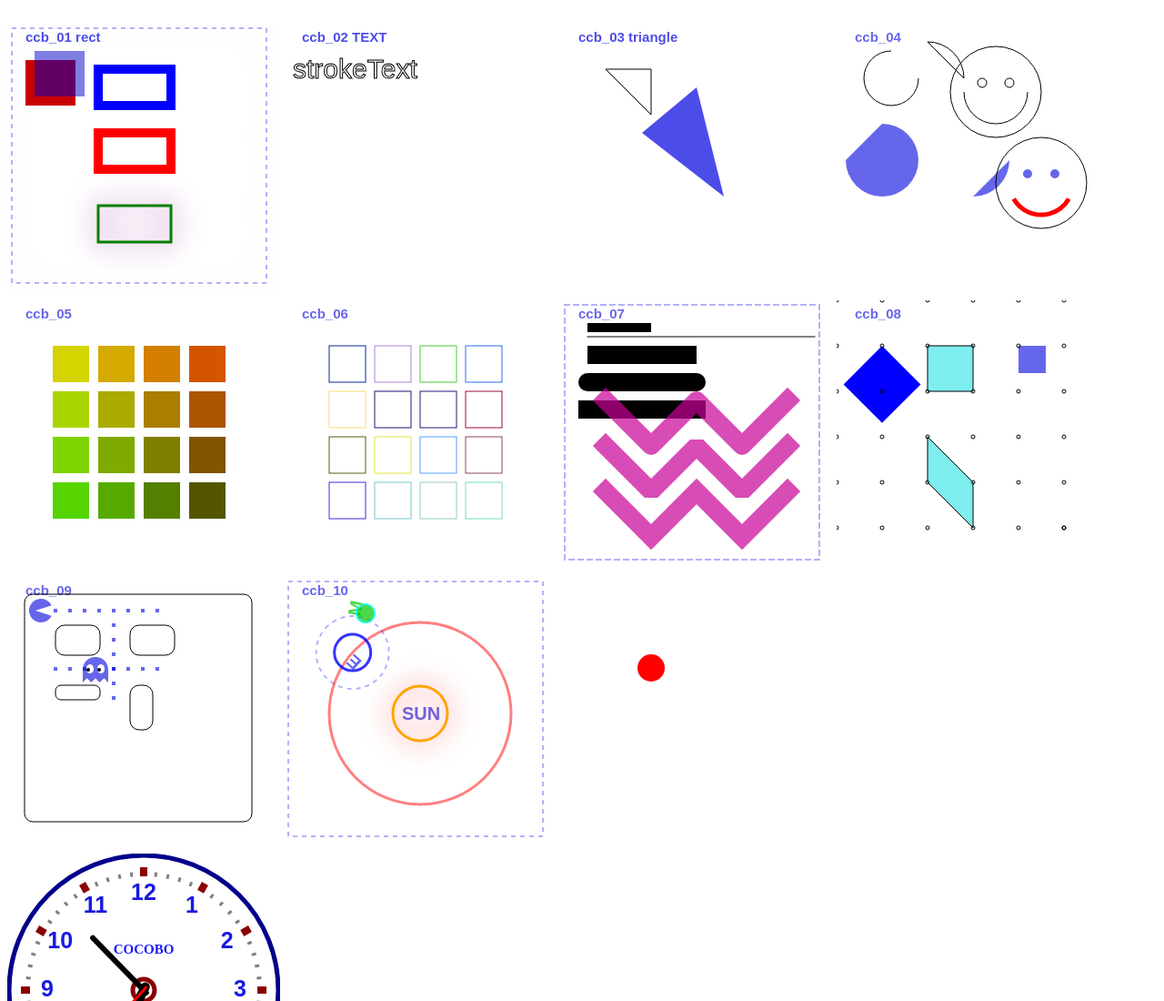
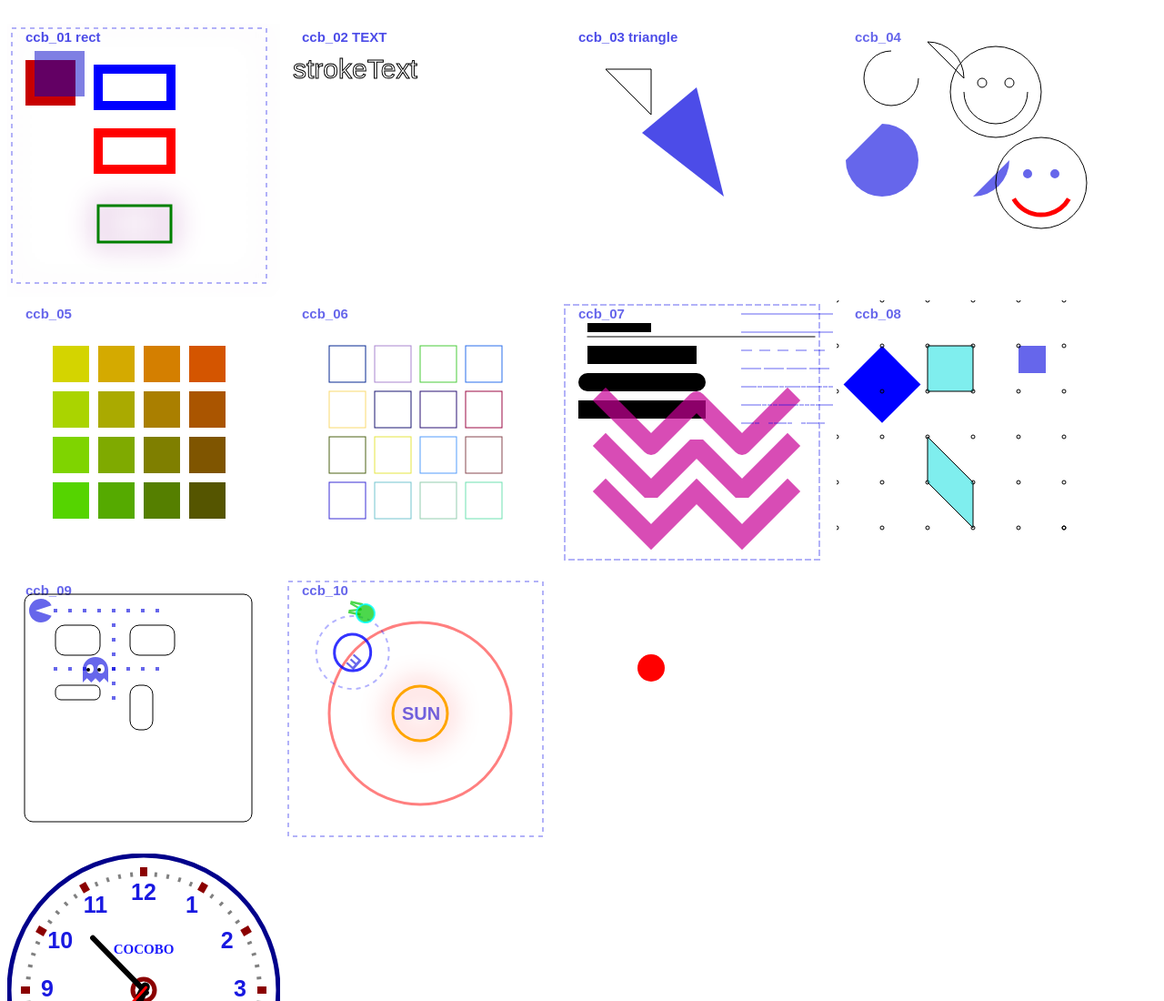
Before and after one commit to cocobotech/CCB_JS, a plain HTML site: page Projs/proj01/index.html in a window 1280 px wide. Shown: the top 1100 px of the page at 91% size. Drawn offline with Linux system fonts and the light colour scheme.

Commit message:
Update index.html

```diff
--- a/Projs/proj01/index.html
+++ b/Projs/proj01/index.html
@@ -277,6 +277,25 @@ function ccb_07(){
     ctx.setLineDash([5, 5]);  // [实线长度, 间隙长度]
     ctx.lineDashOffset = -0;
     ctx.strokeRect(5, 5, 280, 280);
+
+    function drawDashedLine(pattern) {
+	  ctx.beginPath();
+	  ctx.setLineDash(pattern);
+	  ctx.moveTo(200, y);
+	  ctx.lineTo(300, y);
+	  ctx.stroke();
+	  y += 20;
+	}
+
+	let y = 15;
+
+	drawDashedLine([]);
+	drawDashedLine([1, 1]);
+	drawDashedLine([10, 10]);
+	drawDashedLine([20, 5]);
+	drawDashedLine([15, 3, 3, 3]);
+	drawDashedLine([20, 3, 3, 3, 3, 3, 3, 3]);
+	drawDashedLine([12, 3, 3]); // Equals [12, 3, 3, 12, 3, 3]
 
 
 }
```
